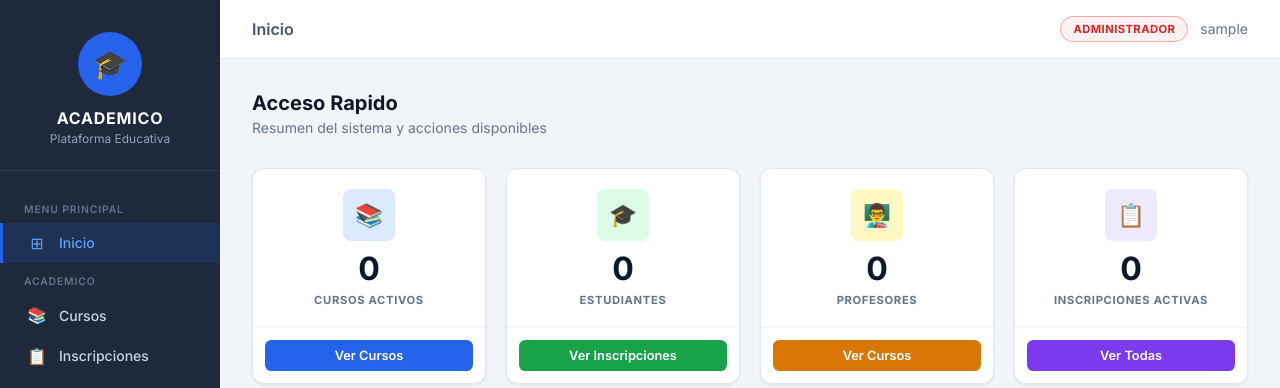
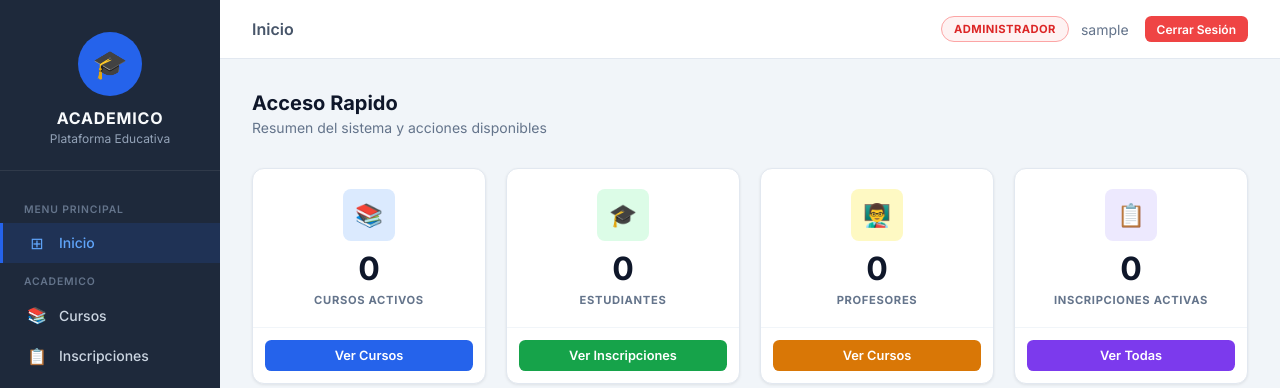
Before and after one commit to diocex8/proyecto-django, a Django app: page / in a window 1280 px wide. Shown: the top 388 px of the page. Run offline with Django 5.2, Linux system fonts and the light colour scheme; the visitor is signed in with stand-in values (Sample User, id 1); data comes from the database, SQL or seed files in the repository; data that the repository does not hold is empty.

Commit message:
Agregar boton de Cerrar Sesion en el topbar superior

```diff
--- a/templates/index.html
+++ b/templates/index.html
@@ -510,7 +510,13 @@
                     {% else %}
                         <span class="badge-role badge-estudiante">Estudiante</span>
                     {% endif %}
-                    <span style="color:#64748b; font-size:0.875rem;">{{ request.user.username }}</span>
+                    <span style="color:#64748b; font-size:0.875rem; margin-right: 0.25rem;">{{ request.user.username }}</span>
+                    <form method="post" action="/api-auth/logout/?next=/" style="display:inline;">
+                        {% csrf_token %}
+                        <button type="submit" style="background:#ef4444; color:white; border:none; padding:0.35rem 0.75rem; border-radius:0.4rem; font-size:0.75rem; font-weight:600; cursor:pointer; font-family:inherit;">Cerrar Sesión</button>
+                    </form>
+                {% else %}
+                    <a href="/api-auth/login/?next=/" style="background:#2563eb; color:white; padding:0.35rem 0.75rem; border-radius:0.4rem; font-size:0.75rem; font-weight:600; text-decoration:none;">Iniciar Sesión</a>
                 {% endif %}
             </div>
         </div>
```
